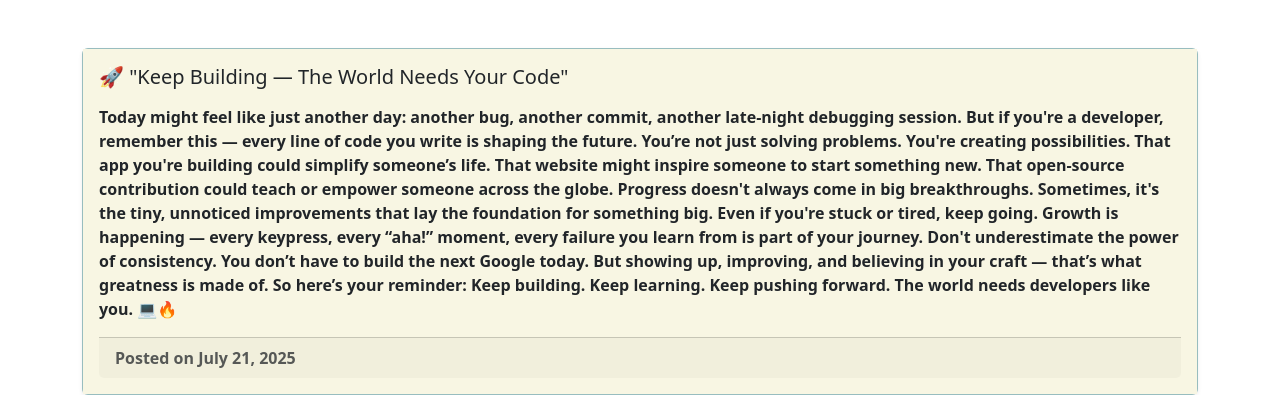
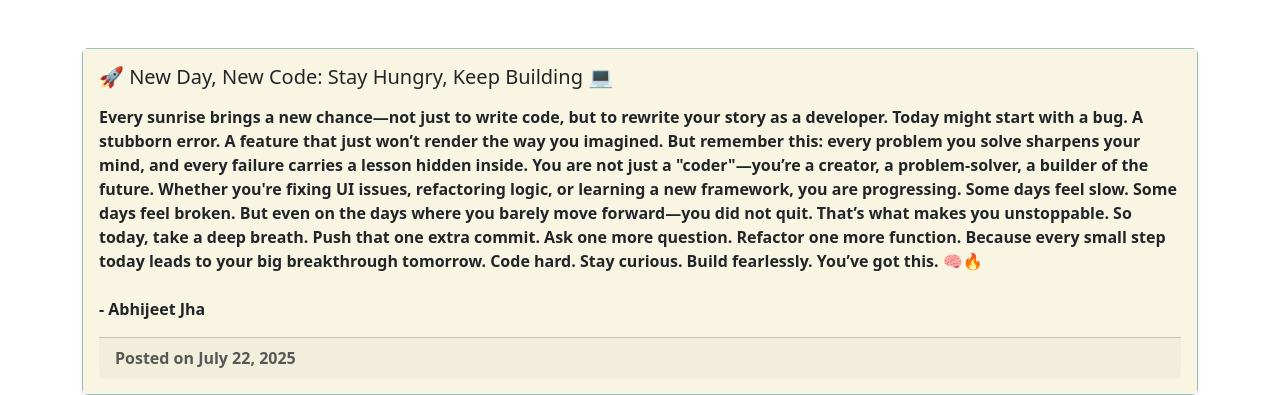
Before and after one commit to DevopsAbhi58/My-Blog, a plain HTML site: page index.html in a window 1280 px wide. Shown: the part 625-1020 px from the top of the page. Drawn offline with nearby package versions, Linux system fonts and the light colour scheme.

Commit message:
Add files via upload

```diff
--- a/index.html
+++ b/index.html
@@ -69,21 +69,27 @@
   <div class="container mt-5">
     <div class="card h-100 shadow-sm">
       <div class="card-body">
-        <h5 class="card-title"> 🚀 "Keep Building — The World Needs Your Code"</h5>
+        <h5 class="card-title">🚀 New Day, New Code: Stay Hungry, Keep Building 💻</h5>
         <p class="card-text">
-          <p>Today might feel like just another day: another bug, another commit, another late-night debugging session. But if you're a developer, remember this — every line of code you write is shaping the future.
+          <p>Every sunrise brings a new chance—not just to write code, but to rewrite your story as a developer.
 
-You’re not just solving problems. You're creating possibilities. That app you're building could simplify someone’s life. That website might inspire someone to start something new. That open-source contribution could teach or empower someone across the globe.
+Today might start with a bug. A stubborn error. A feature that just won’t render the way you imagined. But remember this: every problem you solve sharpens your mind, and every failure carries a lesson hidden inside.
 
-Progress doesn't always come in big breakthroughs. Sometimes, it's the tiny, unnoticed improvements that lay the foundation for something big. Even if you're stuck or tired, keep going. Growth is happening — every keypress, every “aha!” moment, every failure you learn from is part of your journey.
+You are not just a "coder"—you’re a creator, a problem-solver, a builder of the future. Whether you're fixing UI issues, refactoring logic, or learning a new framework, you are progressing.
 
-Don't underestimate the power of consistency. You don’t have to build the next Google today. But showing up, improving, and believing in your craft — that’s what greatness is made of.
+Some days feel slow. Some days feel broken. But even on the days where you barely move forward—you did not quit. That’s what makes you unstoppable.
 
-So here’s your reminder:
-Keep building. Keep learning. Keep pushing forward.
-The world needs developers like you. 💻🔥</p>
+So today, take a deep breath. Push that one extra commit. Ask one more question. Refactor one more function. Because every small step today leads to your big breakthrough tomorrow.
 
-      <div class="card-footer text-muted">Posted on July 21, 2025</div>
+Code hard. Stay curious. Build fearlessly.
+
+You’ve got this. 🧠🔥<br>
+<br>
+                      - Abhijeet Jha
+
+</p>
+
+      <div class="card-footer text-muted">Posted on July 22, 2025</div>
     </div>
   </div>
 
```
